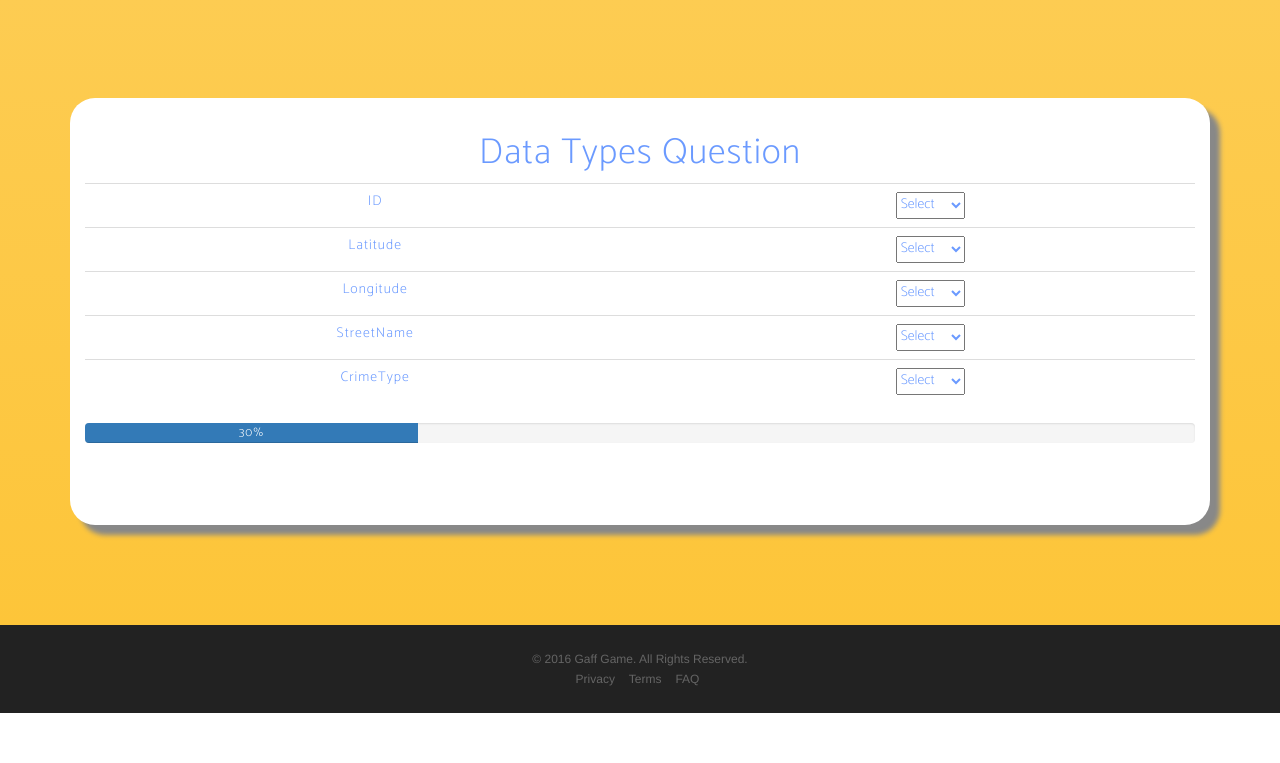
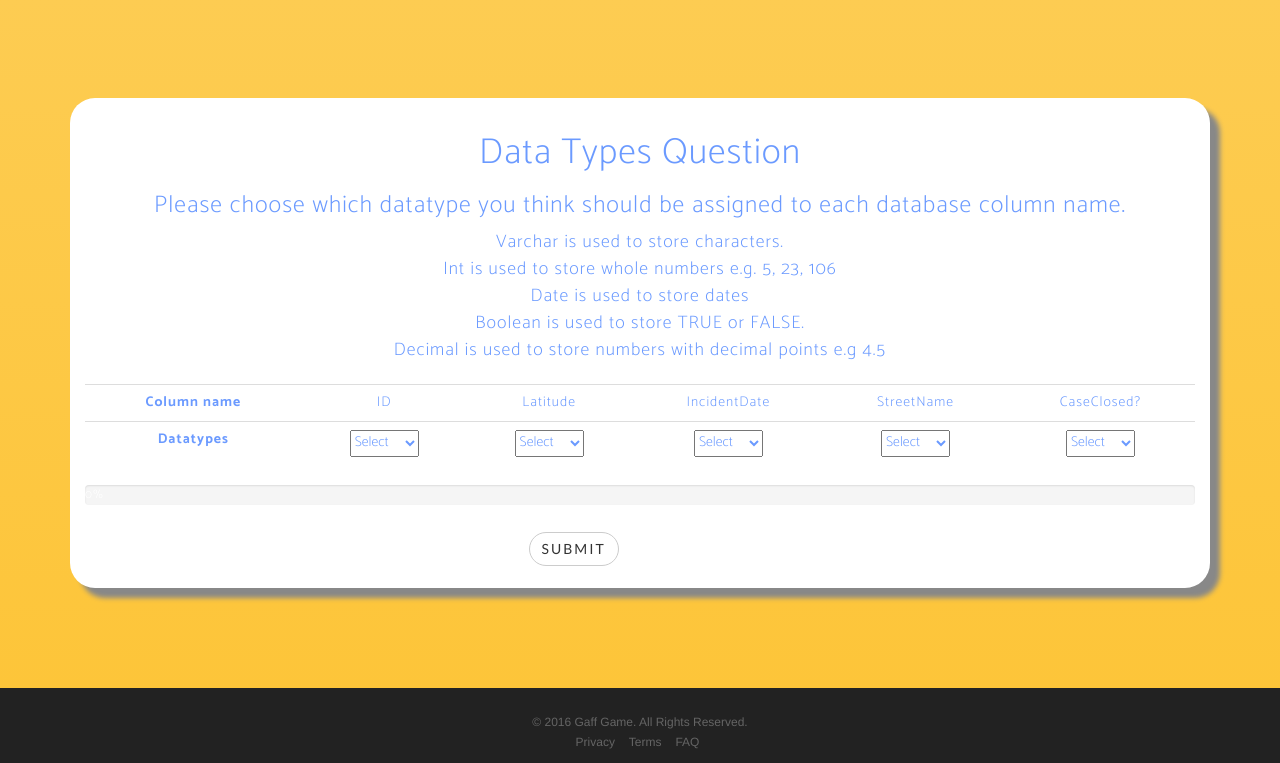
Before and after one commit to roseKQ/gaffgame, a website: page datatypes.html in a window 1280 px wide. Shown: the part 802-1565 px from the top of the page. Before the commit the page ends 1515 px from the top, so only its background shows below. Drawn offline with nearby package versions, Linux system fonts and the light colour scheme; a web font is replaced by a local one.

Commit message:
Most functionality working now.

```diff
--- a/datatypes.html
+++ b/datatypes.html
@@ -83,7 +83,8 @@
                         <div class="header-content-inner">
                             <h1>Datatypes</h1>
                             <p>You have chosen the crime dataset. Before this dataset can be used it needs to be cleansed.<br>
-                                Your job is to clean this entity by assigning the correct data types to each attribute.</p>
+                                Your job is to clean this <span class="hover"> <span style="color: black">entity </span><span class="tooltip">An entity is person, place or thing about which data can be stored</span></span>
+                                by assigning the correct data types to each <span class="hover"> <span style="color: black">attribute </span><span class="tooltip">An attribute is a characteristic of an entity</span></span>.</p>
 
 
                             <a href="#dataTypes" class="btn btn-outline btn-xl page-scroll">next step </a>
@@ -112,85 +113,84 @@
         <div class="container">
             <div class="chart">
      <h1>Data Types Question</h1>
+     <h3>Please choose which datatype you think should be assigned to each database column name.</h3>
+     <p>Varchar is used to store characters.<br>
+     Int is used to store whole numbers e.g. 5, 23, 106<br>
+     Date is used to store dates<br>
+     Boolean is used to store TRUE or FALSE.<br>
+     Decimal is used to store numbers with decimal points e.g 4.5</p>
 
                             <table class="table">
                                 <tr>
+                                <td><b>Column name</b></td>
                                 <td>ID</td>
-                                    <td>
+                                <td>Latitude</td>
+                                <td>IncidentDate</td>
+                                <td>StreetName</td>
+                                <td>CaseClosed?</td>
 
-
-                                    <select id="idMenu" onchange="datatypes(this)">
+                                </tr>
+                                <tr>
+                                <td><b>Datatypes</b></td>
+                                <td><select id="menu" onchange="datatypes(this, 2)">
                                     <option value="0">Select</option>
                                     <option value="1">Varchar</option>
                                     <option value="2">Int</option>
-                                        <option value="3">String</option>
+                                    <option value="3">Date</option>
                                     <option value="4">Boolean</option>
-                                        </select>
+                                    <option value="5">Decimal</option>
+                                    </select></td>
 
-                                    </td>
-                                </tr>
-                                <tr>
-                                    <td>Latitude</td>
-                                    <td>
-
-                                    <select id="latMenu" onchange="datatypes(this)">
+                                <td><select id="menu" onchange="datatypes(this, 5)">
                                     <option value="0">Select</option>
                                     <option value="1">Varchar</option>
                                     <option value="2">Int</option>
-                                        <option value="3">String</option>
+                                    <option value="3">Date</option>
                                     <option value="4">Boolean</option>
-                                        </select>
-                                       <!-- <p>You selected: <input type="text" id="datatype" size"20" color="black"></p>-->
+                                    <option value="5">Decimal</option>
+                                    </select></td>
 
-                                    </td>
-                                <tr>
-                                    <td>Longitude</td>
-                                    <td>
-
-                                    <select id="longMenu" onchange="datatypes(this)">
+                                <td><select id="menu" onchange="datatypes(this, 3)">
                                     <option value="">Select</option>
                                     <option value="1">Varchar</option>
                                     <option value="2">Int</option>
-                                        <option value="3">String</option>
+                                    <option value="3">Date</option>
                                     <option value="4">Boolean</option>
-                                        </select>
-                                    </td>
-                                <tr>
-                                    <td>StreetName</td>
-                                    <td>
+                                    <option value="5">Decimal</option>
+                                    </select></td>
 
-                                    <select id="streetMenu" onchange="datatypes(this)">
+                                 <td><select id="menu" onchange="datatypes(this,1)">
                                      <option value="0">Select</option>
                                      <option value="1">Varchar</option>
                                      <option value="2">Int</option>
-                                        <option value="3">String</option>
+                                     <option value="3">Date</option>
                                      <option value="4">Boolean</option>
+                                     <option value="5">Decimal</option>
+                                    </select></td>
 
-                                        </select>
-                                    </td>
-                                </tr>
-                                 <tr>
-                                    <td>CrimeType</td>
-                                    <td>
-
-                                    <select id="crimeMenu" onchange="datatypes(this)">
+                                <td><select id="menu" onchange="datatypes(this, 4)">
                                     <option value ="">Select</option>
                                     <option value="1">Varchar</option>
                                     <option value="2">Int</option>
-                                        <option value="3">String</option>
+                                    <option value="3">Date</option>
                                     <option value="4">Boolean</option>
-
-                                        </select>
-                                    </td>
+                                    <option value="5">Decimal</option>
+                                    </select> </td>
                                 </tr>
 
                             </table>
 
                                 <div class="progress">
-                                <div class="progress-bar" role="progressbar" aria-valuenow="30" aria-valuemin="0"
-                                     aria-valuemax="100" style="width:30%">30%
+                                <div class="progress-bar" id="myBar" role="progressbar" aria-valuenow="0" aria-valuemin="0"
+                                     aria-valuemax="100" style="width:0%">0%
                                 </div>
                             </div>
+
+
+
+                            <button type="submit" class="btn btn-default">Submit</button>
+
+
                             <a href="#download" class="btn btn-outline btn-xl" onclick="myFunction()">Next</a>
 
 
--- a/datatypes.js
+++ b/datatypes.js
@@ -1,32 +1,54 @@
+var score=0;
 
-function datatypes(menu){
+
+function datatypes(menu, correct){
+
+
+
     var selection=menu.options[menu.selectedIndex].text;
+    var correctAnswer = menu.options[menu.Index = correct].text;
     var isCorrect = false;
-    var correctAnswer = "Int";
-    var score = 0;
-    var noOfQuestions = 5;
+   // var correctAnswer = document.getElementById("menu").selectedIndex.text = correct;
 
-    console.log(selection);
+   // var score = 0;
+    //var noOfQuestions = 5;
+
+   console.log(selection);
     console.log(isCorrect);
     console.log(correctAnswer);
+    //console.log(selectedValue);
+    //console.log(correctValue);
+
 
 
 
     if(selection == correctAnswer){
       isCorrect=true;
       console.log(isCorrect);
-      score ++;
+      score += 1;
       console.log(score);
-      moveProgressBar();
+      move();
     }else{
+      score=score;
       console.log(isCorrect);
       console.log(score);
-      moveProgressBar();
+
+      move();
     }
 
     }
 
-    function moveProgressBar() {
-    var progress = noOfQuestions;
 
-  }
+    function move() {
+    var elem = document.getElementById("myBar");
+    var width = 1;
+    var id = setInterval(frame, 10);
+    function frame() {
+        if (width >= 100) {
+            clearInterval(id);
+        } else {
+            width++;
+            elem.style.width = width + '%';
+        }
+    }
+}
```
Lines whose indentation alone changed are shown as unchanged.
